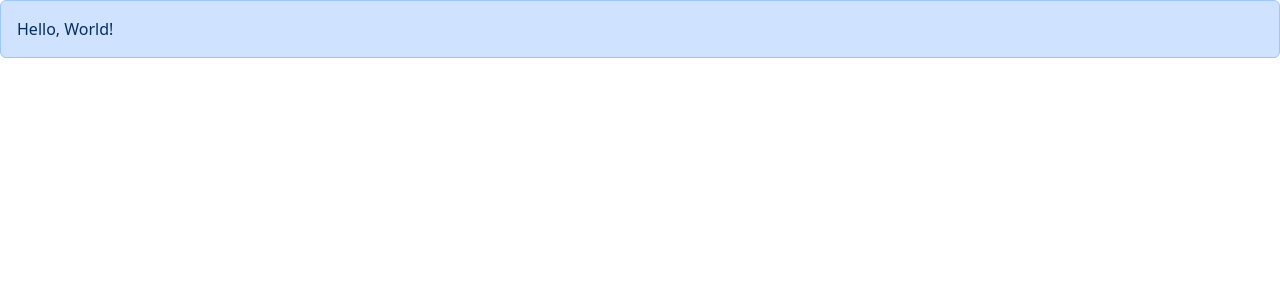
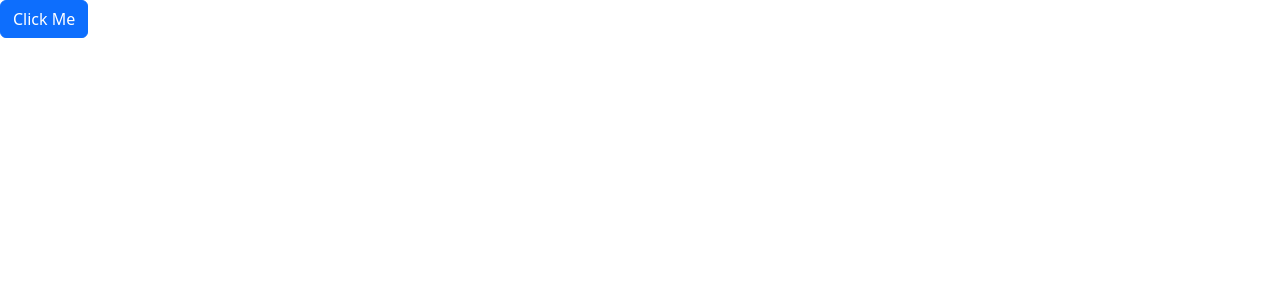
Before and after one commit to MBATheGamer/react-for-beginners, a React (Vite) app: page / in a window 1280 px wide. Shown: the top 300 px of the page. Built offline with nearby package versions, Linux system fonts and the light colour scheme.

Commit message:
Building a Button Component

```diff
--- a/src/App.tsx
+++ b/src/App.tsx
@@ -1,11 +1,9 @@
-import Alert from "./components/Alert";
+import Button from "./components/Button";
 
 export default function App() {
   return (
     <div>
-      <Alert>
-        Hello, <span>World</span>!
-      </Alert>
+      <Button onClick={() => console.log("Clicked")}>Click Me</Button>
     </div>
   );
 }
--- /dev/null
+++ b/src/components/Button.tsx
@@ -0,0 +1,26 @@
+type Props = {
+  children: string;
+  color?:
+    | "primary"
+    | "secondary"
+    | "success"
+    | "danger"
+    | "warning"
+    | "info"
+    | "light"
+    | "dark"
+    | "link";
+  onClick: () => void;
+};
+
+export default function Button({
+  color = "primary",
+  children,
+  onClick,
+}: Props) {
+  return (
+    <button type="button" className={`btn btn-${color}`} onClick={onClick}>
+      {children}
+    </button>
+  );
+}
```
